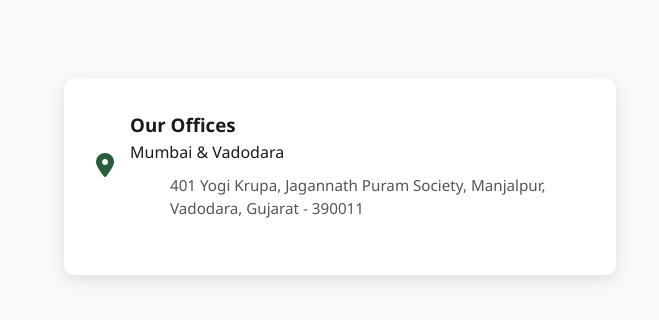
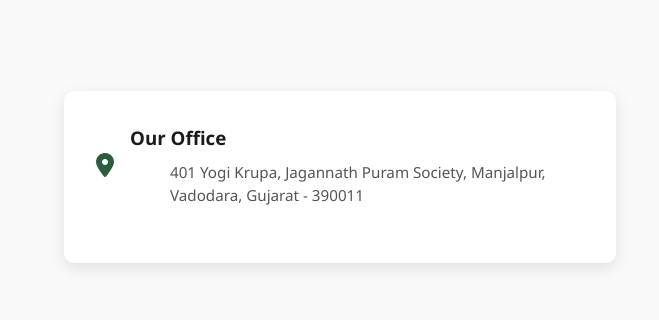
Before and after one commit to ooexiaoo/brightent, a plain HTML site: page index.html in a window 1280 px wide. Shown: the part 3360-3680 px from the top of the page, 0-659 px from the left. Drawn offline with Linux system fonts and the light colour scheme.

Commit message:
updated address

```diff
--- a/index.html
+++ b/index.html
@@ -133,8 +133,7 @@
                     <div class="info-item">
                         <i class="fas fa-map-marker-alt"></i>
                         <div class="add">
-                        <h3>Our Offices</h3>
-                        <p>Mumbai & Vadodara</p>
+                        <h3>Our Office</h3>
                         <p class="address">401 Yogi Krupa, Jagannath Puram Society, Manjalpur, Vadodara, Gujarat - 390011</p>
                     </div>
                     </div>
```
